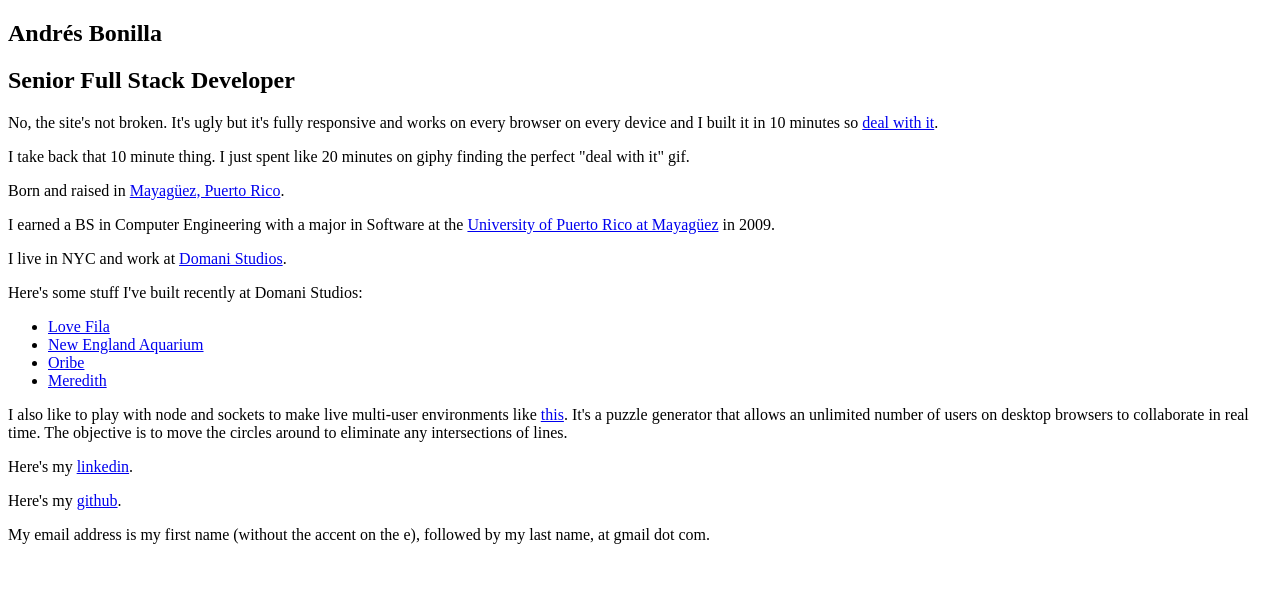
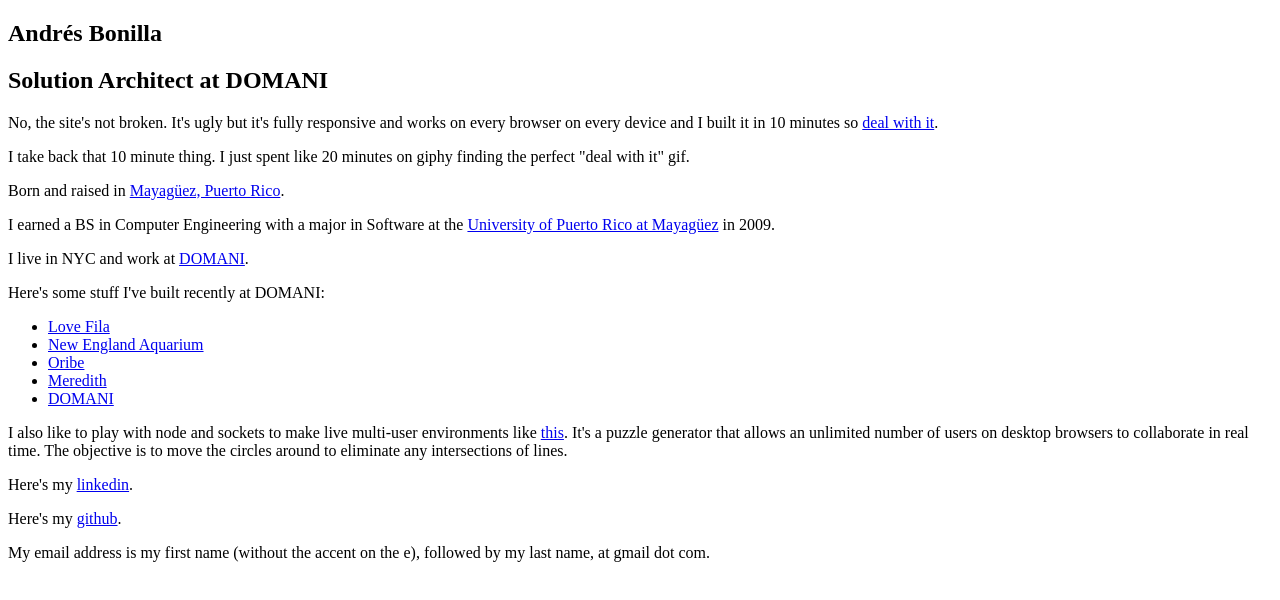
Before and after one commit to andresbonilla/andresbonilla.github.io, a plain HTML site: page index.html in a window 1280 px wide. Drawn offline with Linux system fonts and the light colour scheme.

Commit message:
Minor copy changes

```diff
--- a/index.html
+++ b/index.html
@@ -2,15 +2,15 @@
 <html>
 <head>
 	<meta content='text/html; charset=utf-8' http-equiv='content-type'>
-	<title>Andrés Bonilla | Senior Full Stack Developer</title>
-	<meta name="description" content="Senior Full Stack Developer at Domani Studios in NYC.">
+	<title>Andrés Bonilla | Solution Architect</title>
+	<meta name="description" content="Solution Architect at DOMANI in NYC.">
 </head>
 <body>
 	<article>
 		<header>
 			<hgroup>
 				<h1>Andrés Bonilla</h1>
-				<h2>Senior Full Stack Developer</h2>
+				<h2>Solution Architect at DOMANI</h2>
 			</hgroup>
 		</header>
 		<section>
@@ -18,10 +18,10 @@
 		<p>I take back that 10 minute thing. I just spent like 20 minutes on giphy finding the perfect "deal with it" gif.</p>
 		<p>Born and raised in <a href="https://www.google.com/maps/place/Mayag%C3%BCez,+Puerto+Rico/@18.2019614,-67.1686406,13z/data=!3m1!4b1!4m5!3m4!1s0x8c02b24a5d501493:0xc5634c2783152042!8m2!3d18.2013463!4d-67.1451517" target="_blank">Mayagüez, Puerto Rico</a>.</p>
 		<p>I earned a BS in Computer Engineering with a major in Software at the <a href="http://www.uprm.edu/" target="_blank">University of Puerto Rico at Mayagüez</a> in 2009.</p>
-		<p>I live in NYC and work at <a href="http://domanistudios.com/" target="_blank">Domani Studios</a>.</p>
+		<p>I live in NYC and work at <a href="http://domanistudios.com/" target="_blank">DOMANI</a>.</p>
 		</section>
 		<section>
-		<p>Here's some stuff I've built recently at Domani Studios:</p>
+		<p>Here's some stuff I've built recently at DOMANI:</p>
 		<ul>
 			<li>
 				<a href="http://www.lovefila.com/" target="_blank">Love Fila</a>
@@ -35,6 +35,9 @@
 			<li>
 				<a href="http://www.meredith.com/" target="_blank">Meredith</a>
 			</li>
+			<li>
+				<a href="http://domanistudios.com/" target="_blank">DOMANI</a>
+			</li>
 		</ul>
 		<p>I also like to play with node and sockets to make live multi-user environments like <a href="http://untangle.herokuapp.com/" target="_blank">this</a>. It's a puzzle generator that allows an unlimited number of users on desktop browsers to collaborate in real time. The objective is to move the circles around to eliminate any intersections of lines.</p>
 		</section>
```
